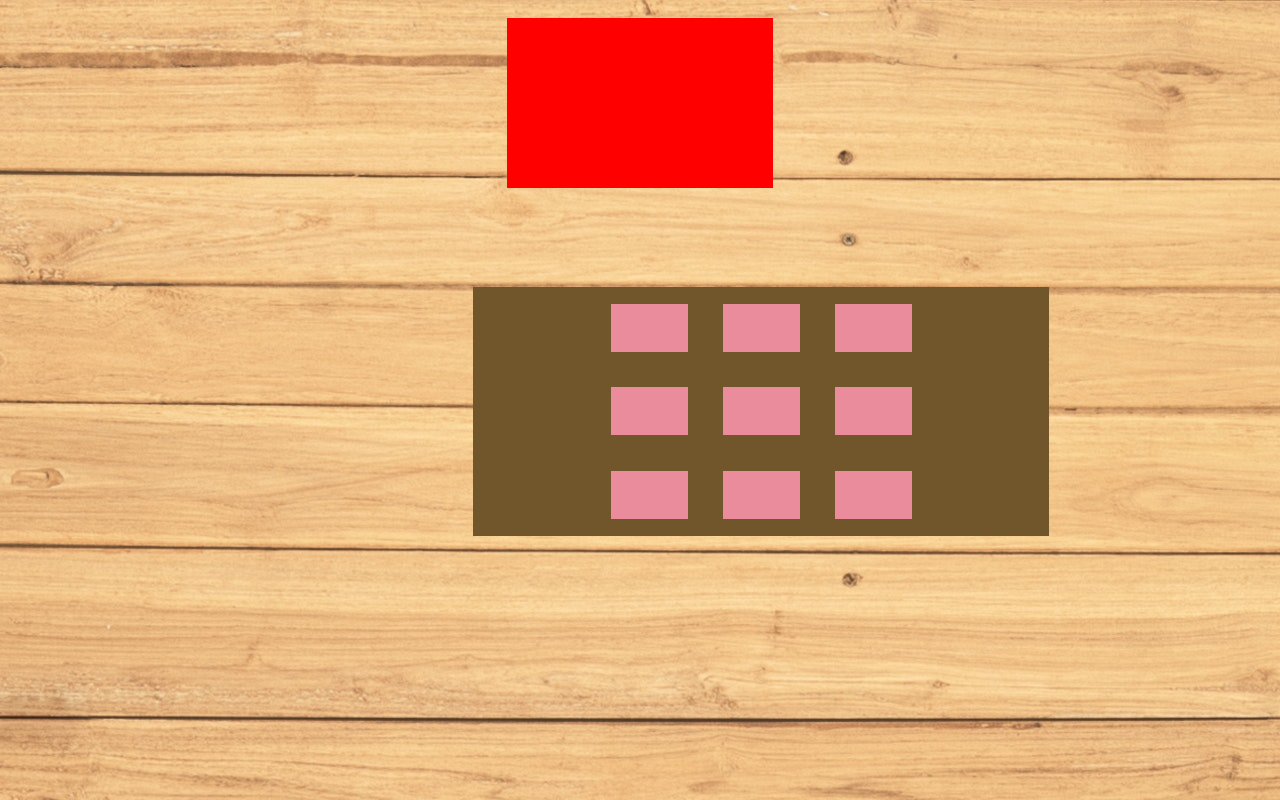
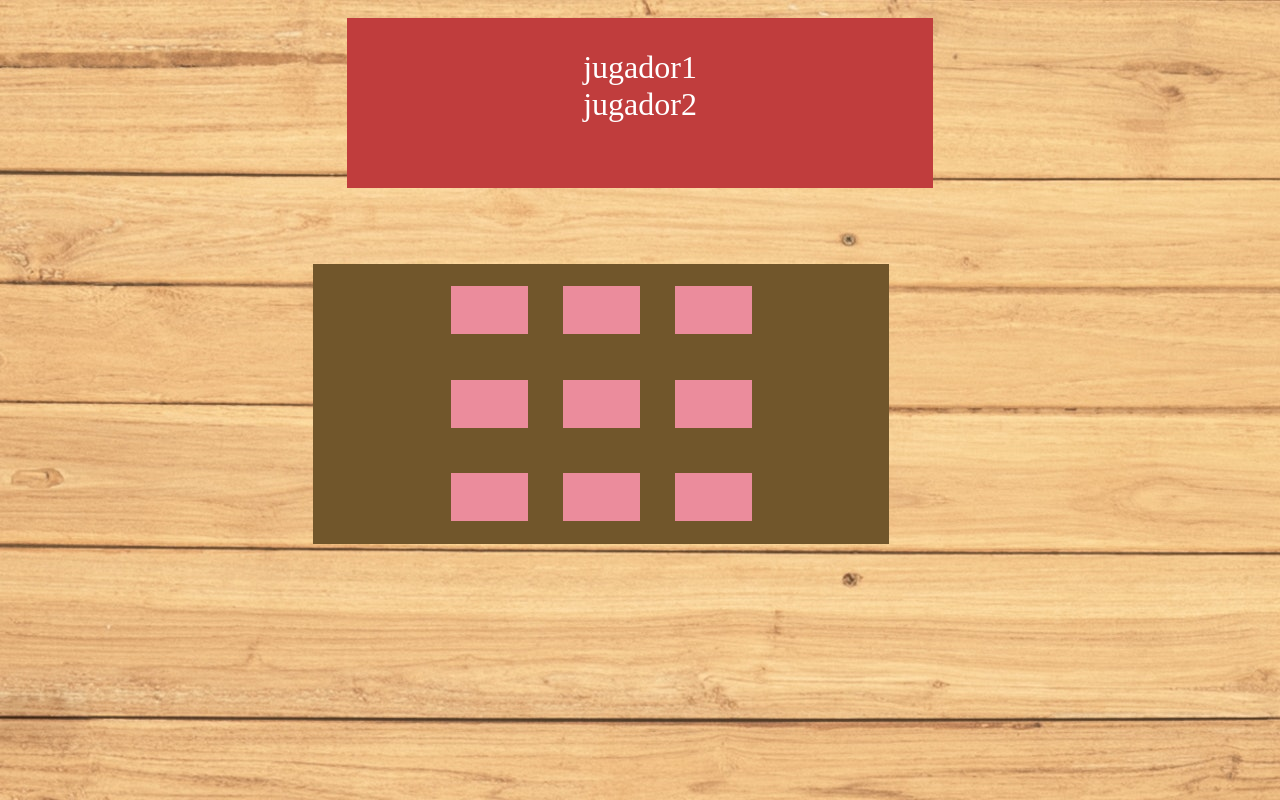
Before and after one commit to AlvaroBernabe/aba-geekshubs-fsd-val-Projecto4---TicTacToe, a plain HTML site: page pages/tablero.html in a window 1280 px wide. Drawn offline with Linux system fonts and the light colour scheme.

Commit message:
Fichas se pueden poner y limite 6 falta recoger y victoria...

```diff
--- a/css/tablero.css
+++ b/css/tablero.css
@@ -40,10 +40,18 @@
     font-size: 1.1em;
     text-align: center;
     color: white;
-    background-color: red;
+    background-color: rgb(192, 61, 61);
     position: relative;
     height: 20vh;
-    width: 20vw;
+    width: 45vw;
     top: 1em;
+    align-items: center;
+    justify-content: center;
+}
 
+.jugador-stats {
+    position: relative;
+    top: 7em;
+    align-items: center;
+    justify-content: center;
 }
--- a/js/tablero.js
+++ b/js/tablero.js
@@ -5,3 +5,23 @@
 
 player1.innetHTML = `${datosSesion.player1}`;
 player2.innetHTML = `${datosSesion.player2}`;
+
+
+let tablero = Array.from(document.getElementsByClassName("cellDesign"));
+let turno = true;
+let fichaP1 = 3;
+let fichaP2 = 3;
+let miTablero = ["","","","","","","","",""];
+
+tablero.map(
+    (celda) => {
+        celda.addEventListener('click', ()=> {
+            if((celda.innerHTML === "") && (fichaP1 > 0 || fichaP2 > 0)){
+                celda.innerHTML = (turno) ? "X" : "O";
+                (turno) ? fichaP1-- : fichaP2--;
+                miTablero[celda.id] = (turno) ? "X" : "O";
+                turno = !turno;
+            }
+        })
+    }
+)
--- a/pages/tablero.html
+++ b/pages/tablero.html
@@ -9,10 +9,11 @@
 </head>
 <body>
     <div class="jugadores">
-        <div class="jugador1-stats">
-            <div class="jugador1-name" id="player1"></div>
-            <div class="jugador2-name" id="player2"></div>
+        <div class="jugador-stats">
+            <div class="jugador1-name" id="player1" style="font-size: xx-large;">jugador1</div>
+            <div class="jugador2-name" id="player2" style="font-size: xx-large;">jugador2</div>
         </div>
+<div class="contenedor_tablero">
     <div class="tablero_container">
         <div class="cellDesign" id="0"></div>
         <div class="cellDesign" id="1"></div>
@@ -25,10 +26,7 @@
         <div class="cellDesign" id="8"></div>
     </div>
 </div>
-
-
-
-
+</div>
     <script src="../js/tablero.js"></script>
 </body>
 </html>
```
Also changed, not shown: js/playerscreen.js (line endings or trailing spaces).
